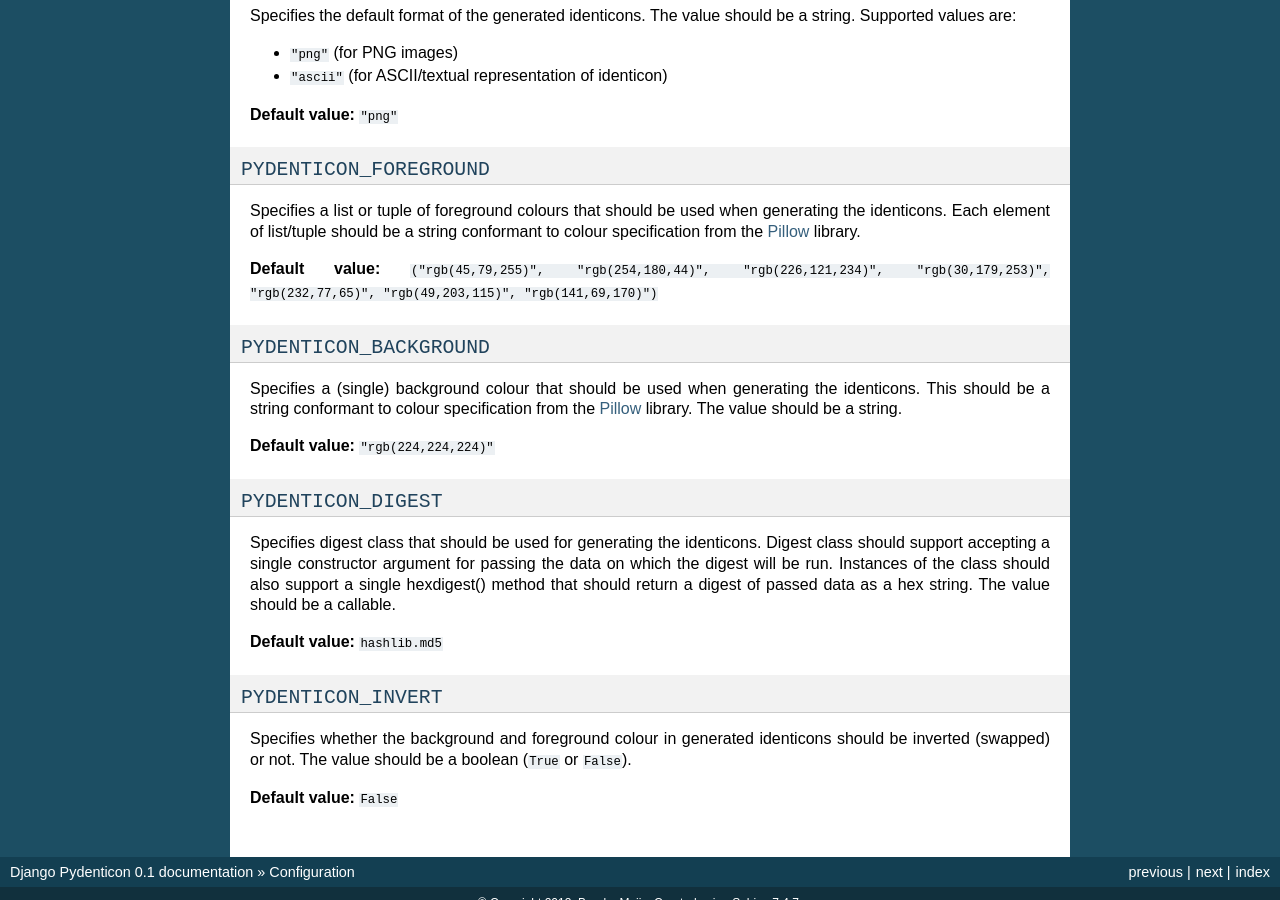
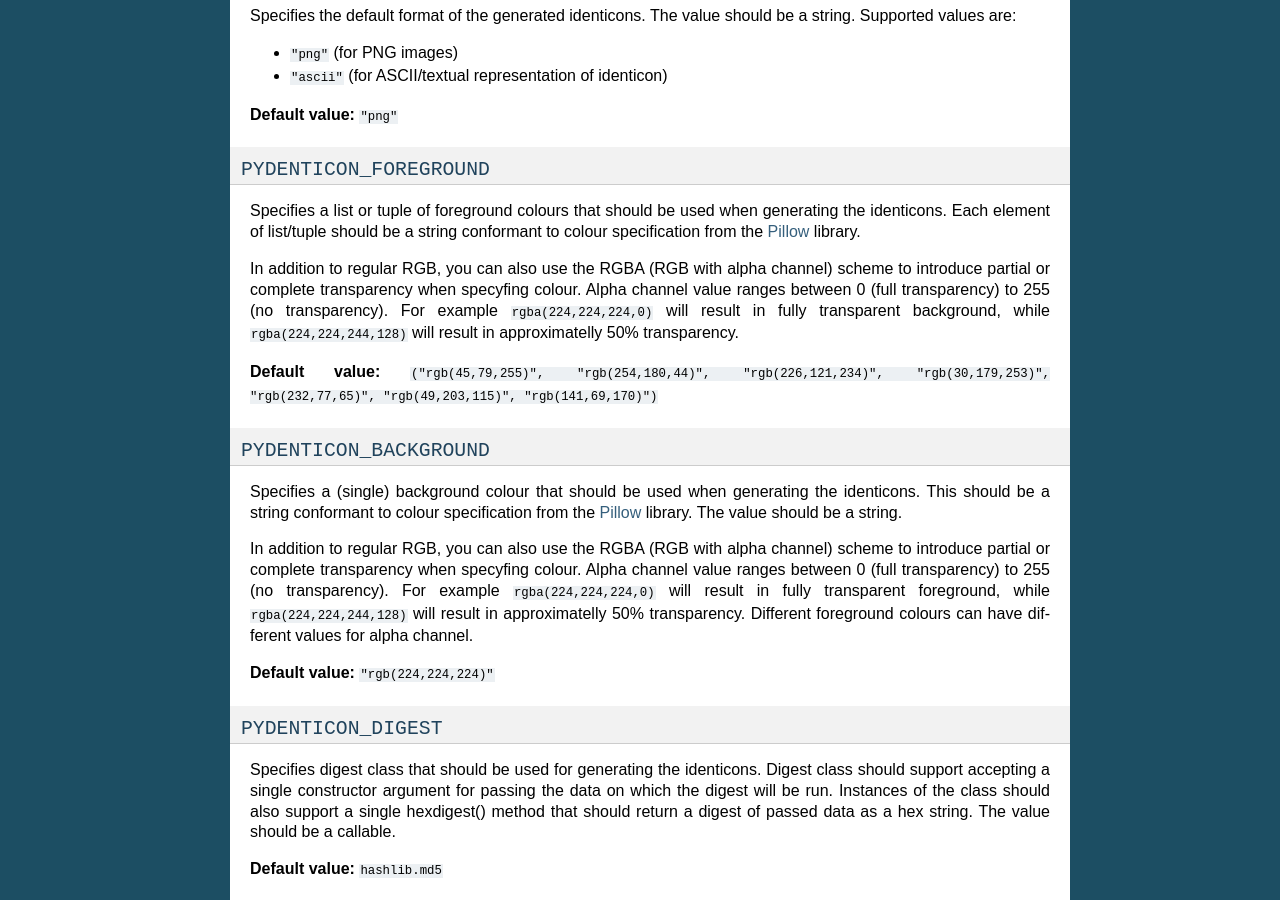
Before and after one commit to azaghal/django-pydenticon, a Sphinx documentation site: the page built from docs/configuration.rst, in a window 1280 px wide and 900 px high, scrolled down 1049 px. Built offline with Sphinx 7.4.7, drawn with Linux system fonts in a browser that asks for light colours.

Commit message:
DJPYD-8: Updated installation requirements to use Pydenticon 0.3. Updted documentation to mention ability to specify transparency for background and foreground colours.

```diff
--- a/docs/configuration.rst
+++ b/docs/configuration.rst
@@ -73,6 +73,13 @@ generating the identicons. Each element of list/tuple should be a string
 conformant to colour specification from the `Pillow
 <http://pillow.readthedocs.org/en/latest/reference/ImageColor.html>`_ library.
 
+In addition to regular RGB, you can also use the RGBA (RGB with alpha channel)
+scheme to introduce partial or complete transparency when specyfing
+colour. Alpha channel value ranges between 0 (full transparency) to 255 (no
+transparency). For example ``rgba(224,224,224,0)`` will result in fully
+transparent background, while ``rgba(224,224,244,128)`` will result in
+approximatelly 50% transparency.
+
 **Default value:** ``("rgb(45,79,255)", "rgb(254,180,44)", "rgb(226,121,234)",
 "rgb(30,179,253)", "rgb(232,77,65)", "rgb(49,203,115)", "rgb(141,69,170)")``
 
@@ -83,6 +90,14 @@ Specifies a (single) background colour that should be used when generating the
 identicons. This should be a string conformant to colour specification from the
 `Pillow <http://pillow.readthedocs.org/en/latest/reference/ImageColor.html>`_
 library. The value should be a string.
+
+In addition to regular RGB, you can also use the RGBA (RGB with alpha channel)
+scheme to introduce partial or complete transparency when specyfing
+colour. Alpha channel value ranges between 0 (full transparency) to 255 (no
+transparency). For example ``rgba(224,224,224,0)`` will result in fully
+transparent foreground, while ``rgba(224,224,244,128)`` will result in
+approximatelly 50% transparency. Different foreground colours can have different
+values for alpha channel.
 
 **Default value:** ``"rgb(224,224,224)"``
 
--- a/setup.py
+++ b/setup.py
@@ -2,7 +2,7 @@ import os
 from setuptools import setup, find_packages
 
 README = open(os.path.join(os.path.dirname(__file__), 'README.rst')).read()
-INSTALL_REQUIREMENTS = ["pydenticon", "django>=1.8.0"]
+INSTALL_REQUIREMENTS = ["pydenticon>=0.3", "django>=1.8.0"]
 TEST_REQUIREMENTS = []
 
 # allow setup.py to be run from any path
```
